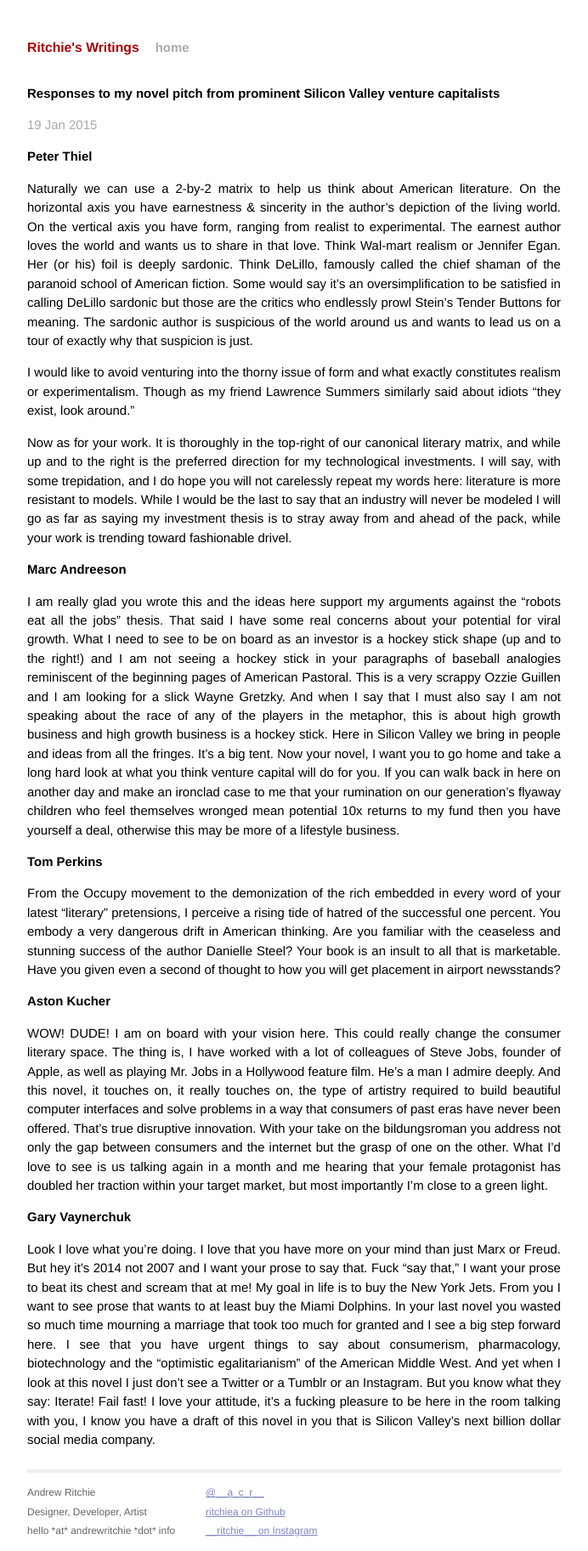
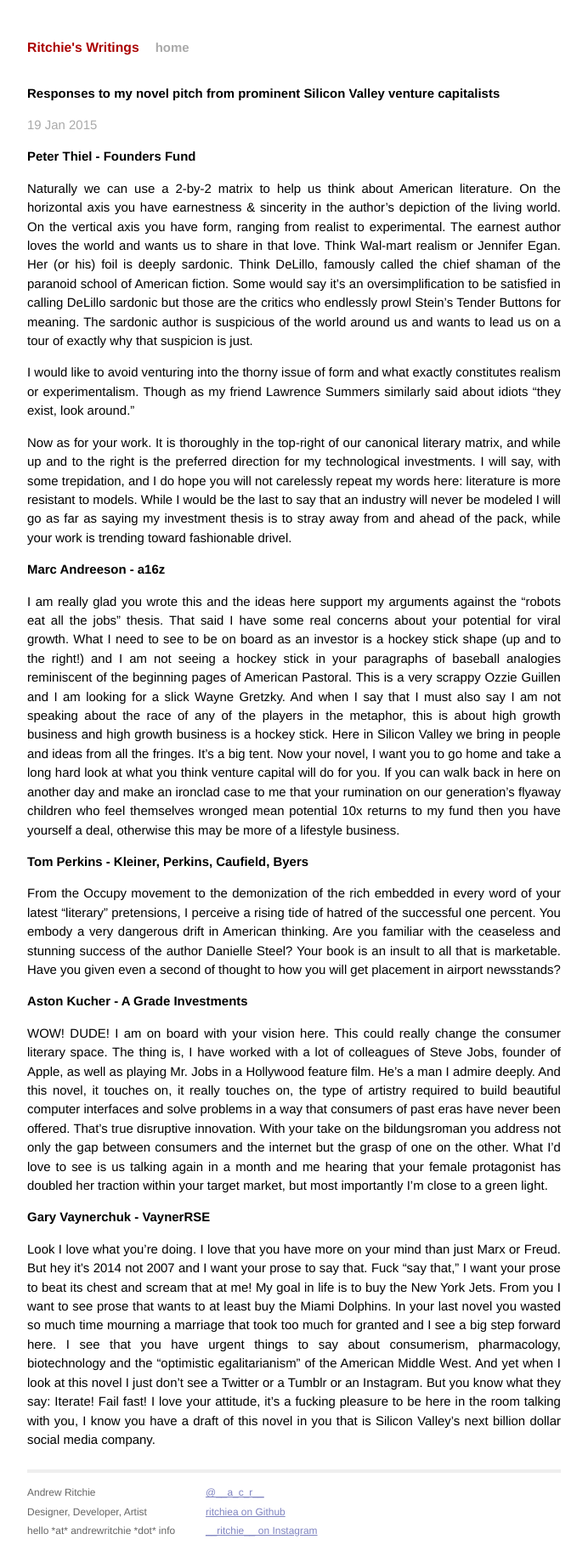
Before and after one commit to ritchiea/blog.andrewritchie.info, a Jekyll site: the page built from _posts/2015-01-19-responses-to-my-novel-pitch.markdown, in a window 1280 px wide. Shown: the whole page at 85% size, without its empty margins (294-986 px from the left). Built offline with Jekyll 4.4.1, drawn with Linux system fonts in a browser that asks for light colours; Markdown is read by kramdown in place of the engine named in the settings.

Commit message:
add firms to VCs

```diff
--- a/_posts/2015-01-19-responses-to-my-novel-pitch.markdown
+++ b/_posts/2015-01-19-responses-to-my-novel-pitch.markdown
@@ -6,7 +6,7 @@
 excerpt: Peter Thiel...Naturally we can use a 2-by-2 matrix to help us think about American literature. On the horizontal axis you have earnestness & sincerity in the author's depiction of the living world. On the vertical axis you have form...
 ---
 
-## Peter Thiel
+## Peter Thiel - Founders Fund
 
 Naturally we can use a 2-by-2 matrix to help us think about American literature. On the horizontal axis you have earnestness & sincerity in the author's depiction of the living world. On the vertical axis you have form, ranging from realist to experimental. The earnest author loves the world and wants us to share in that love. Think Wal-mart realism or Jennifer Egan. Her (or his) foil is deeply sardonic. Think DeLillo, famously called the chief shaman of the paranoid school of American fiction. Some would say it's an oversimplification to be satisfied in calling DeLillo sardonic but those are the critics who endlessly prowl Stein's Tender Buttons for meaning. The sardonic author is suspicious of the world around us and wants to lead us on a tour of exactly why that suspicion is just.
 
@@ -14,18 +14,18 @@
 
 Now as for your work. It is thoroughly in the top-right of our canonical literary matrix, and while up and to the right is the preferred direction for my technological investments. I will say, with some trepidation, and I do hope you will not carelessly repeat my words here: literature is more resistant to models. While I would be the last to say that an industry will never be modeled I will go as far as saying my investment thesis is to stray away from and ahead of the pack, while your work is trending toward fashionable drivel.
 
-## Marc Andreeson
+## Marc Andreeson - a16z
 
 I am really glad you wrote this and the ideas here support my arguments against the "robots eat all the jobs" thesis. That said I have some real concerns about your potential for viral growth. What I need to see to be on board as an investor is a hockey stick shape (up and to the right!) and I am not seeing a hockey stick in your paragraphs of baseball analogies reminiscent of the beginning pages of American Pastoral. This is a very scrappy Ozzie Guillen and I am looking for a slick Wayne Gretzky. And when I say that I must also say I am not speaking about the race of any of the players in the metaphor, this is about high growth business and high growth business is a hockey stick. Here in Silicon Valley we bring in people and ideas from all the fringes. It's a big tent. Now your novel, I want you to go home and take a long hard look at what you think venture capital will do for you. If you can walk back in here on another day and make an ironclad case to me that your rumination on our generation's flyaway children who feel themselves wronged mean potential 10x returns to my fund then you have yourself a deal, otherwise this may be more of a lifestyle business.
 
-## Tom Perkins
+## Tom Perkins - Kleiner, Perkins, Caufield, Byers
 
 From the Occupy movement to the demonization of the rich embedded in every word of your latest "literary" pretensions, I perceive a rising tide of hatred of the successful one percent. You embody a very dangerous drift in American thinking. Are you familiar with the ceaseless and stunning success of the author Danielle Steel? Your book is an insult to all that is marketable. Have you given even a second of thought to how you will get placement in airport newsstands?
 
-## Aston Kucher
+## Aston Kucher - A Grade Investments
 
 WOW! DUDE! I am on board with your vision here. This could really change the consumer literary space. The thing is, I have worked with a lot of colleagues of Steve Jobs, founder of Apple, as well as playing Mr. Jobs in a Hollywood feature film. He's a man I admire deeply. And this novel, it touches on, it really touches on, the type of artistry required to build beautiful computer interfaces and solve problems in a way that consumers of past eras have never been offered. That's true disruptive innovation. With your take on the bildungsroman you address not only the gap between consumers and the internet but the grasp of one on the other. What I'd love to see is us talking again in a month and me hearing that your female protagonist has doubled her traction within your target market, but most importantly I'm close to a green light.
 
-## Gary Vaynerchuk
+## Gary Vaynerchuk - VaynerRSE
 
 Look I love what you're doing. I love that you have more on your mind than just Marx or Freud. But hey it's 2014 not 2007 and I want your prose to say that. Fuck "say that," I want your prose to beat its chest and scream that at me! My goal in life is to buy the New York Jets. From you I want to see prose that wants to at least buy the Miami Dolphins. In your last novel you wasted so much time mourning a marriage that took too much for granted and I see a big step forward here. I see that you have urgent things to say about consumerism, pharmacology, biotechnology and the “optimistic egalitarianism” of the American Middle West. And yet when I look at this novel I just don't see a Twitter or a Tumblr or an Instagram. But you know what they say: Iterate! Fail fast! I love your attitude, it's a fucking pleasure to be here in the room talking with you, I know you have a draft of this novel in you that is Silicon Valley's next billion dollar social media company.
```
